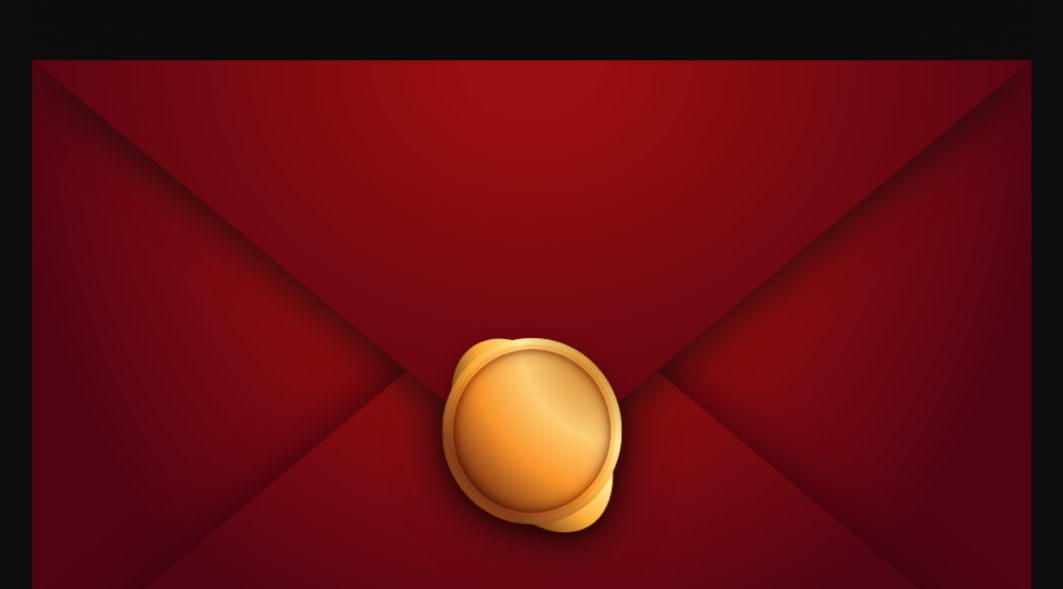
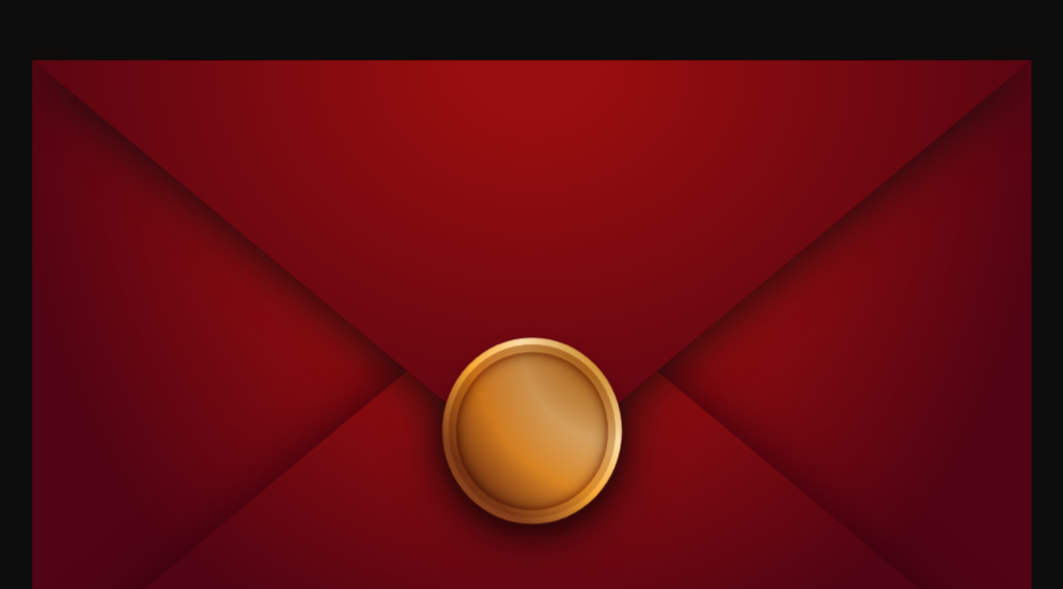
Before and after one commit to RolandoRuiz/ZxO-WeddingPage, a plain HTML site: page index.html in a window 1280 px wide. Shown: the part 211-800 px from the top of the page, without its empty margins (108-1171 px from the left). Drawn offline with Linux system fonts and the light colour scheme.

Commit message:
Changes to seal color and structure

```diff
--- a/index.html
+++ b/index.html
@@ -38,7 +38,6 @@
                         </div>
                         <div id="lidSealContainer">
                             <div id="innerSeal">
-                                <div id="sealResidue"></div>
                                 <div id="sealBase"></div>
                                 <div id="sealUpperBevel"></div>
                                 <div id="sealLowerBevel"></div>
--- a/style.css
+++ b/style.css
@@ -174,7 +174,7 @@ html{
     width: 18%;
     height: auto;
     aspect-ratio: 1 / 1;
-    filter: drop-shadow(0px 6px 8px rgba(39, 1, 1, 0.7))
+    filter: drop-shadow(0px 10px 9px rgba(39, 1, 1, 0.615))
 }
 
 #outerSeal{
@@ -192,27 +192,17 @@ html{
     justify-content: center;
 }
 
-#sealResidue{
-    width: 90%;
-    height: 95%;
-    top: 5%;
-    position: absolute;
-    background: radial-gradient(ellipse at top right,#d39539 20%, #ffeb99 40%, #faac37, #723615 80%);
-    border-radius: 100%;
-    transform: skewY(25deg);
-}
-
 #sealBase{
     width: 100%;
     height: 100%;
     position: absolute;
-    clip-path: circle(50% at 50% 50%);
-    background: radial-gradient(ellipse at top right,#d39539 15%, #ffeb99 40%, #faac37, #86411c 80%);
+    border-radius: 100%;
+    background: radial-gradient(ellipse at top right,#d39539 15%, #fcdea9 40%, #faac37, #86411c 80%);
 }
 
 #sealLowerBevel{
-    width: 88%;
-    height: 88%;
+    width: 85%;
+    height: 85%;
     position: absolute;
     clip-path: circle(50% at 50% 50%);
 
@@ -225,7 +215,7 @@ html{
     width: 93%;
     height: 93%;
     position: absolute;
-    background: rgba(249, 145, 61, 0.3);
+    background: linear-gradient(rgba(163, 94, 4, 0.631), rgba(163, 94, 4, 0.273));
     clip-path: circle(50% at 50% 50%);
     border-radius: 100%;
     mix-blend-mode: multiply;
```
